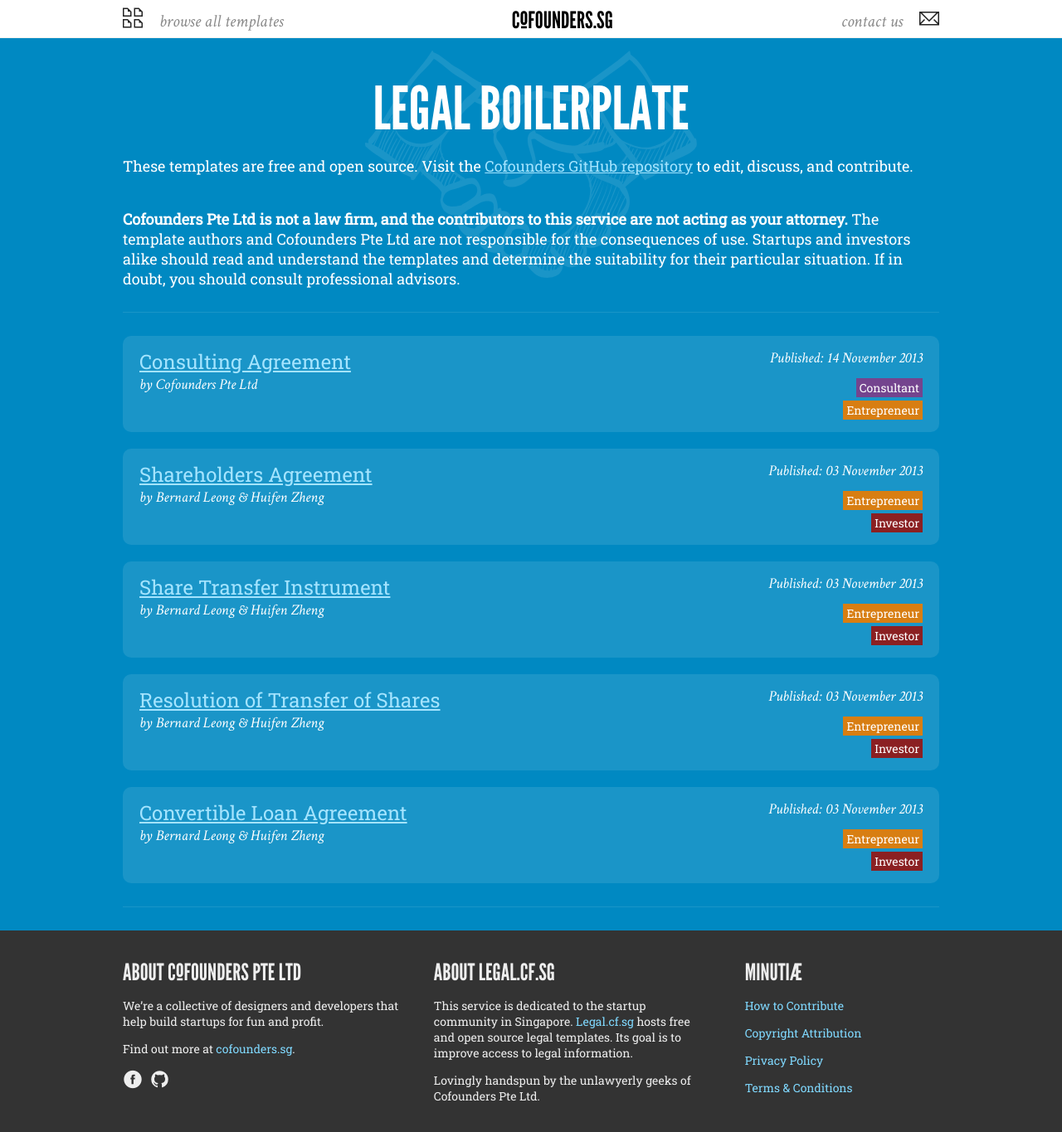
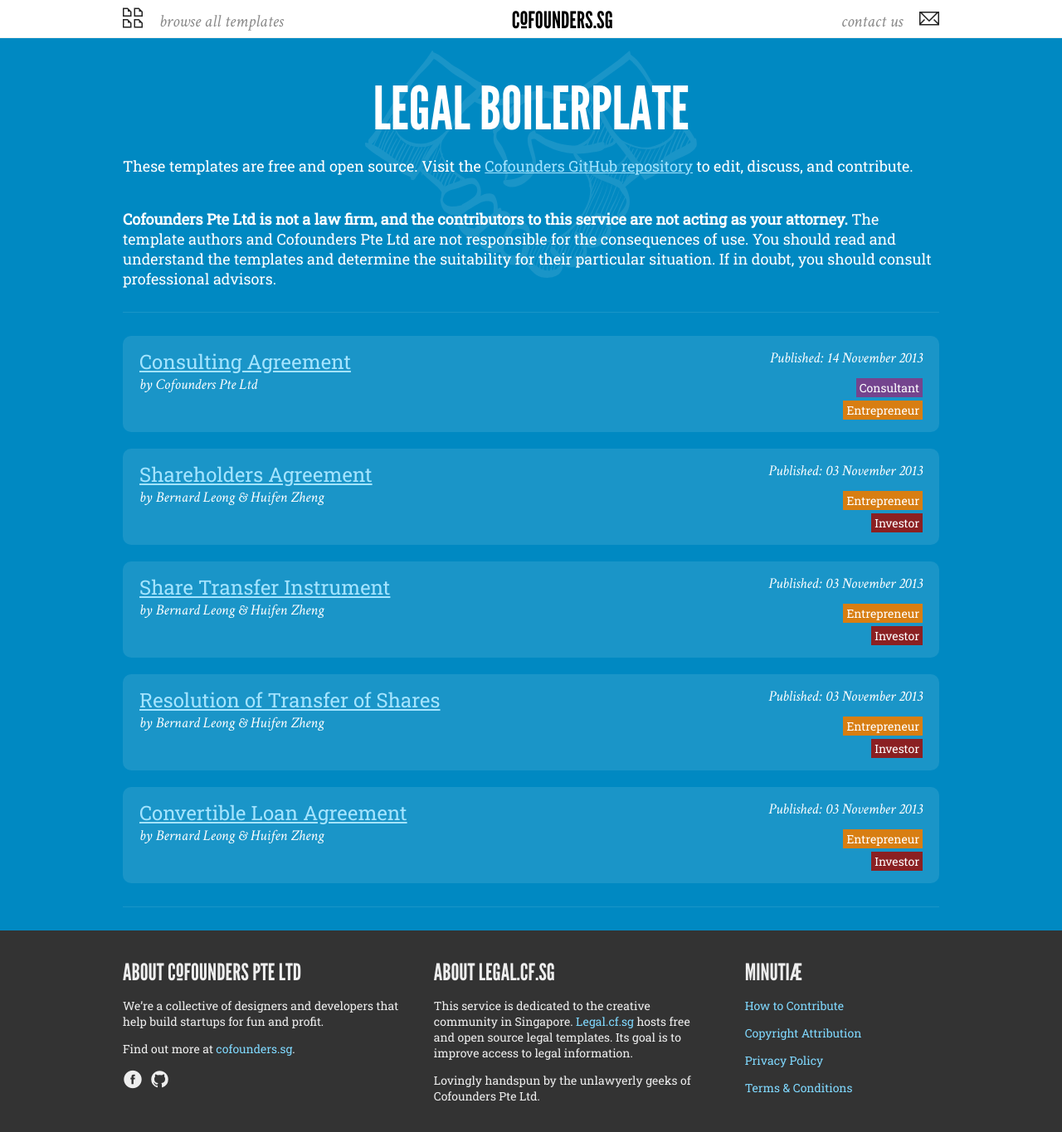
Before and after one commit to cofounders/legal, a Jekyll site: the page built from index.html, in a window 1280 px wide. Shown: the whole page at 83% size. Built offline with Jekyll 4.4.1, drawn with Linux system fonts in a browser that asks for light colours; some web fonts are replaced.

Commit message:
Tweaking the copy

```diff
--- a/_includes/footers/legal.html
+++ b/_includes/footers/legal.html
@@ -11,7 +11,7 @@
     </section>
     <section>
       <h2>About Legal.cf.sg</h2>
-      <p>This service is dedicated to the startup community in Singapore. <a href="{{ site.url }}">Legal.cf.sg</a> hosts free and open source legal templates. Its goal is to improve access to legal information.</p>
+      <p>This service is dedicated to the creative community in Singapore. <a href="{{ site.url }}">Legal.cf.sg</a> hosts free and open source legal templates. Its goal is to improve access to legal information.</p>
       <p>Lovingly handspun by the unlawyerly geeks of Cofounders Pte Ltd.</p>
     </section>
     <section>
--- a/index.html
+++ b/index.html
@@ -10,7 +10,7 @@
     <p>These templates are free and open source. Visit the <a href="{{ site.owner.github }}/legal">Cofounders GitHub repository</a> to edit, discuss, and contribute.</p>
     <p><b>Cofounders Pte Ltd is not a law firm, and the contributors to this service are not acting as your attorney.</b>
       The template authors and Cofounders Pte Ltd are not responsible for the consequences of use.
-      Startups and investors alike should read and understand the templates and determine the suitability for their particular situation.
+      You should read and understand the templates and determine the suitability for their particular situation.
       If in doubt, you should consult professional advisors.
     </p>
     <hr />
```
